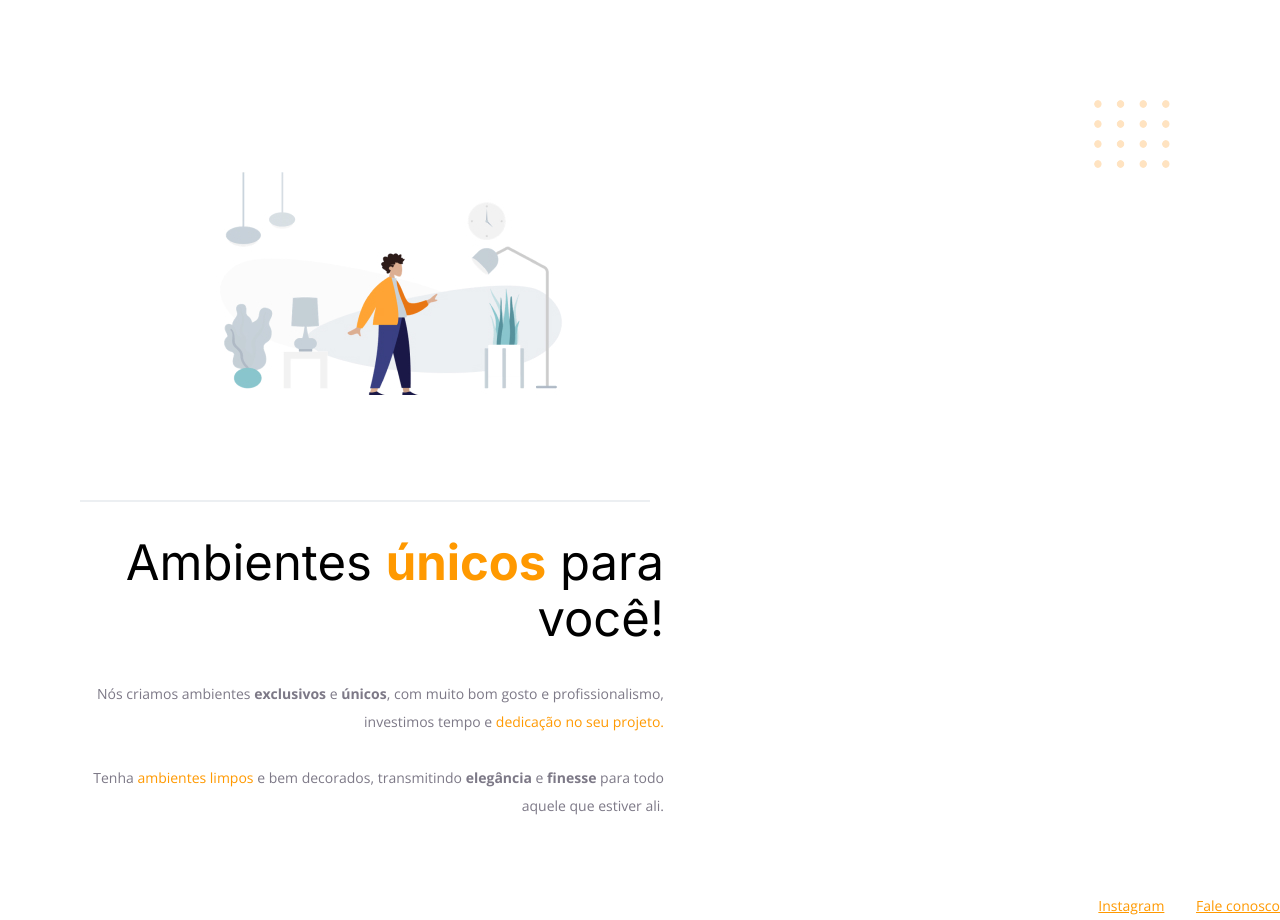
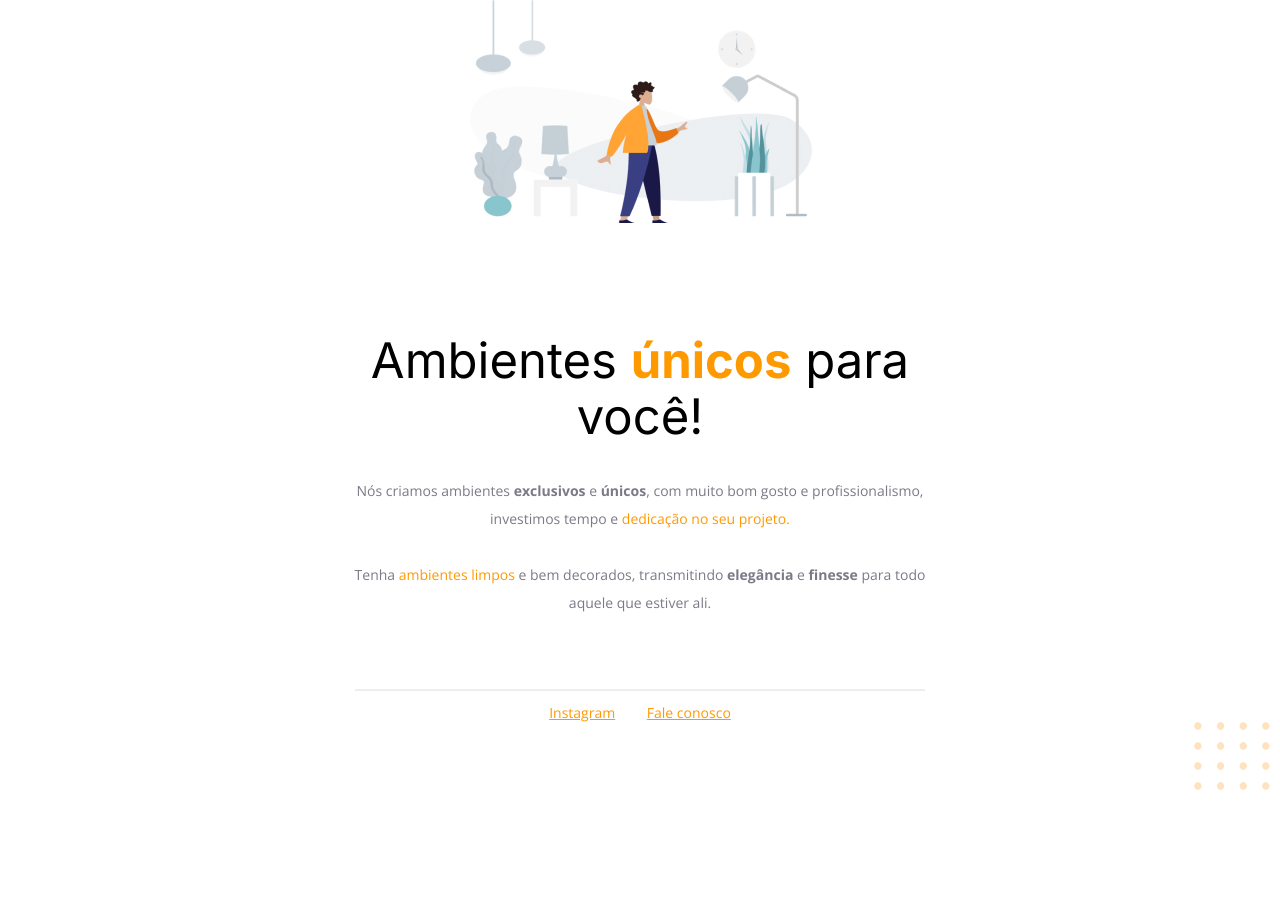
Before and after one commit to gustavonunesbispo/rocketseat-challenge, a plain HTML site: page index.html in a window 1280 px wide. After the commit the page ends 800 px from the top, so only its background shows below. Drawn offline with nearby package versions, Linux system fonts and the light colour scheme.

Commit message:
align elements, set margin bottom and adjust line

```diff
--- a/index.html
+++ b/index.html
@@ -24,7 +24,6 @@
         src="images/img1.jpg"
         alt="Desenho de uma pessoa vestindo uma camisa amarela em uma sala com Móveis"
       />
-      <div class="line"></div>
       <h1>Ambientes <span>únicos</span> para você!</h1>
       <p>
         Nós criamos ambientes <strong>exclusivos</strong> e <strong>únicos</strong>, com muito bom gosto e profissionalismo, <br>
@@ -37,18 +36,19 @@
       </p>
     </div>
 
+    <div class="line"></div>
     <div id="footer">
       <a target="_blank" href="https://instagram.com/moveisparavoce"
-        >Instagram</a
+      >Instagram</a
       >
       <a href="mailto:contato@moveisparavoce.com">Fale conosco</a>
     </div>
 
 
     <img
-      id="balls"
-      src="images/balls.svg"
-      alt="Bolinhas alaranjadas no canto inferior direito da tela"
+    id="balls"
+    src="images/balls.svg"
+    alt="Bolinhas alaranjadas no canto inferior direito da tela"
     />
   </body>
-</html>
+  </html>
--- a/style.css
+++ b/style.css
@@ -1,40 +1,48 @@
 body {
   font-family: "Open Sans", sans-serif;
-  text-align: end;
-  margin: 0;
+  text-align: center;
+  margin: 0 auto;
+  width: 592px;
 }
 
 #hero {
-    width: 592px;
-    margin: 72px;
+
 }
 
-img {
-    margin: 100px;
+#hero img {
+  width: 348px;
+  height: 223px;
+  margin-bottom: 72px;
 }
 
 h1 {
   font-family: "Inter", sans-serif;
   font-size: 49px;
+  font-weight: normal;
   line-height: 56px;
-  font-weight: normal;
+
+  margin-bottom: 32px;
 }
 
 h1 span {
   font-weight: bold;
-
-  margin-bottom: 32px;
 }
 
 span, a {
   color: #ff9900;
 }
 
+p {
+  margin-bottom: 72px;
+}
+
 p, #footer {
   color: #7d7987;
   font-size: 14px;
   line-height: 28px;
+
 }
+
 
 #footer a + a {
     margin-left: 28px;
@@ -44,13 +52,12 @@ p, #footer {
     width: 568px;
     height: 0;
 
-    margin: 0 8px;
-
+    margin: 0 auto 8px;
     border: 1px solid #ECEFF2;
 }
 
 #balls {
     position: fixed;
-    top: 0;
+    bottom: 0;
     right: 0;
 }
```
